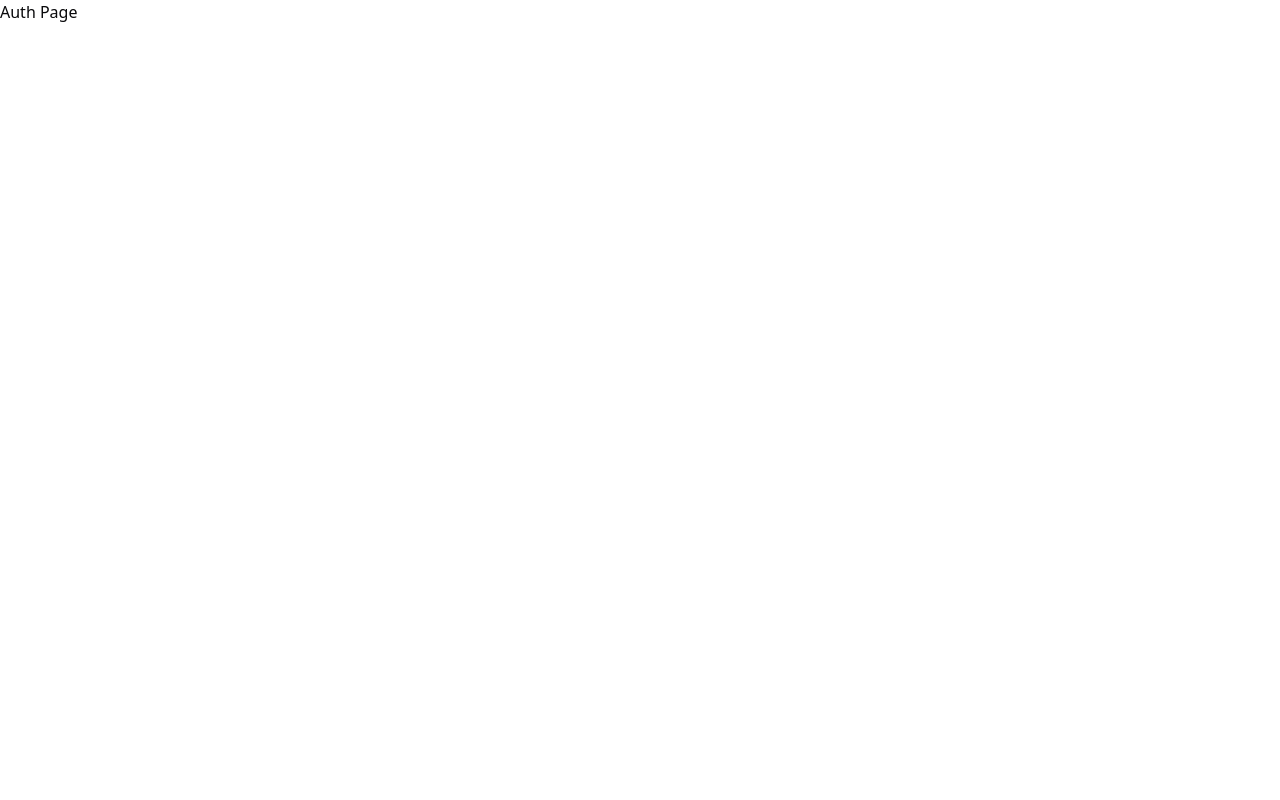
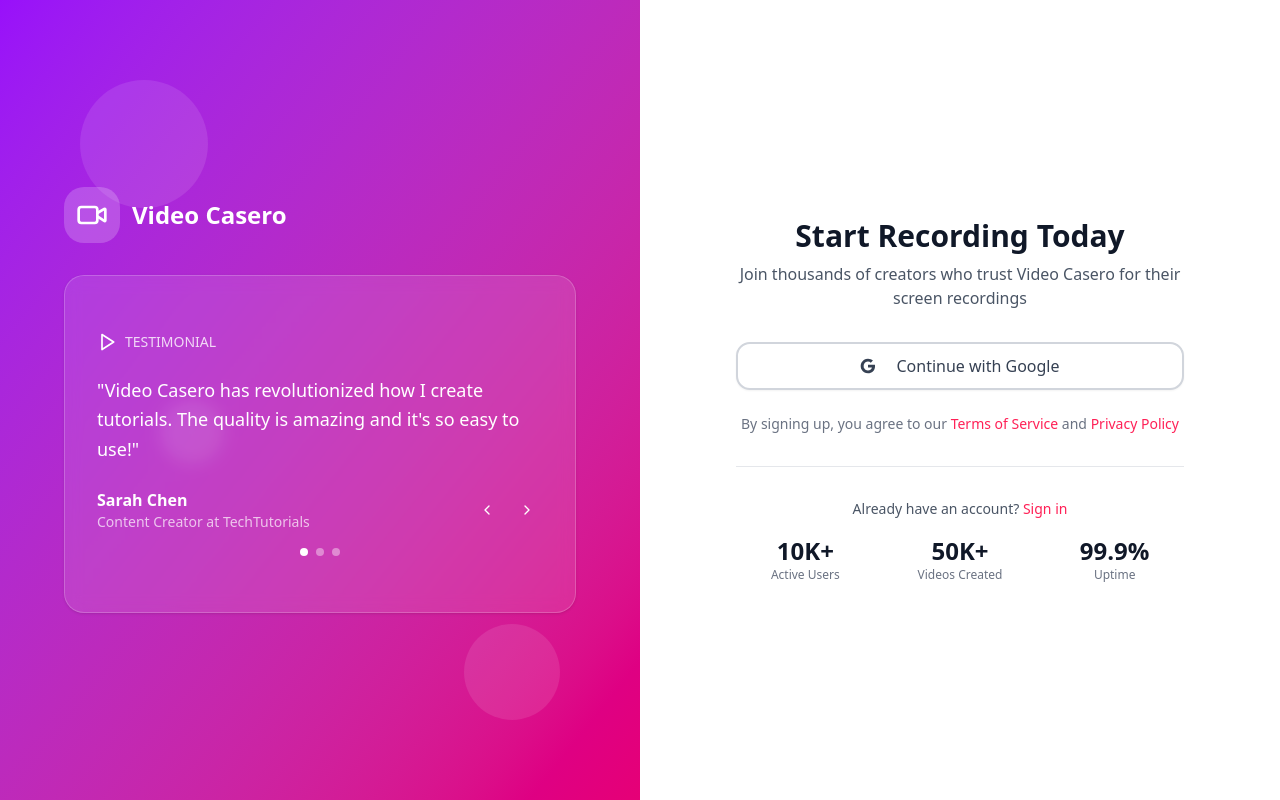
Before and after one commit to chidubemthedev/video-casero, a Next.js app: page /sign-in in a window 1280 px wide. Built offline with nearby package versions, Linux system fonts and the light colour scheme.

Commit message:
added sign up page

```diff
--- a/src/app/(auth)/sign-in/page.tsx
+++ b/src/app/(auth)/sign-in/page.tsx
@@ -1,7 +1,210 @@
+"use client";
+
+import { useState } from "react";
+import { ChevronLeft, ChevronRight, Play, Video } from "lucide-react";
+
+import { Button } from "@/components/ui/button";
+import { Card, CardContent } from "@/components/ui/card";
+
+const testimonials = [
+  {
+    quote:
+      "Video Casero has revolutionized how I create tutorials. The quality is amazing and it's so easy to use!",
+    author: "Sarah Chen",
+    role: "Content Creator",
+    company: "TechTutorials",
+  },
+  {
+    quote:
+      "I've tried many screen recording tools, but Video Casero is by far the most intuitive and reliable.",
+    author: "Marcus Rodriguez",
+    role: "Product Manager",
+    company: "StartupFlow",
+  },
+  {
+    quote:
+      "The sharing features are incredible. I can get feedback on my recordings instantly from my team.",
+    author: "Emily Watson",
+    role: "UX Designer",
+    company: "DesignStudio",
+  },
+];
+
 const Page = () => {
+  const [currentTestimonial, setCurrentTestimonial] = useState(0);
+
+  const nextTestimonial = () => {
+    setCurrentTestimonial((prev) => (prev + 1) % testimonials.length);
+  };
+
+  const prevTestimonial = () => {
+    setCurrentTestimonial(
+      (prev) => (prev - 1 + testimonials.length) % testimonials.length
+    );
+  };
+
   return (
-    <div>
-      <h1>Auth Page</h1>
+    <div className="min-h-screen flex flex-col lg:flex-row">
+      {/* Left Column - Testimonials */}
+      <div className="lg:w-1/2 bg-gradient-to-br from-purple-600 to-pink-600 p-8 lg:p-12 flex flex-col justify-center relative overflow-hidden">
+        {/* Background decoration */}
+        <div className="absolute inset-0 opacity-10">
+          <div className="absolute top-20 left-20 w-32 h-32 rounded-full bg-white"></div>
+          <div className="absolute bottom-20 right-20 w-24 h-24 rounded-full bg-white"></div>
+          <div className="absolute top-1/2 left-1/4 w-16 h-16 rounded-full bg-white"></div>
+        </div>
+
+        <div className="relative z-10 max-w-lg mx-auto">
+          <div className="flex items-center gap-3 mb-8">
+            <div className="bg-white/20 p-3 rounded-xl">
+              <Video className="h-8 w-8 text-white" />
+            </div>
+            <h1 className="text-2xl font-bold text-white">Video Casero</h1>
+          </div>
+
+          <Card className="bg-white/10 backdrop-blur-sm border-white/20">
+            <CardContent className="p-8">
+              <div className="flex items-center gap-2 mb-6">
+                <Play className="h-5 w-5 text-white" />
+                <span className="text-white/80 text-sm font-medium">
+                  TESTIMONIAL
+                </span>
+              </div>
+
+              <blockquote className="text-white text-lg leading-relaxed mb-6">
+                &quot;{testimonials[currentTestimonial].quote}&quot;
+              </blockquote>
+
+              <div className="flex items-center justify-between">
+                <div>
+                  <div className="text-white font-semibold">
+                    {testimonials[currentTestimonial].author}
+                  </div>
+                  <div className="text-white/70 text-sm">
+                    {testimonials[currentTestimonial].role} at{" "}
+                    {testimonials[currentTestimonial].company}
+                  </div>
+                </div>
+
+                <div className="flex gap-2">
+                  <Button
+                    variant="ghost"
+                    size="icon"
+                    onClick={prevTestimonial}
+                    className="text-white hover:bg-white/20 h-8 w-8"
+                  >
+                    <ChevronLeft className="h-4 w-4" />
+                  </Button>
+                  <Button
+                    variant="ghost"
+                    size="icon"
+                    onClick={nextTestimonial}
+                    className="text-white hover:bg-white/20 h-8 w-8"
+                  >
+                    <ChevronRight className="h-4 w-4" />
+                  </Button>
+                </div>
+              </div>
+
+              <div className="flex gap-2 mt-4 justify-center">
+                {testimonials.map((_, index) => (
+                  <button
+                    key={index}
+                    onClick={() => setCurrentTestimonial(index)}
+                    className={`w-2 h-2 rounded-full transition-all ${
+                      index === currentTestimonial ? "bg-white" : "bg-white/40"
+                    }`}
+                  />
+                ))}
+              </div>
+            </CardContent>
+          </Card>
+        </div>
+      </div>
+
+      {/* Right Column - Sign Up */}
+      <div className="lg:w-1/2 p-8 lg:p-12 flex flex-col justify-center bg-white">
+        <div className="max-w-md mx-auto w-full">
+          <div className="text-center mb-8">
+            <h2 className="text-3xl font-bold text-gray-900 mb-2">
+              Start Recording Today
+            </h2>
+            <p className="text-gray-600">
+              Join thousands of creators who trust Video Casero for their screen
+              recordings
+            </p>
+          </div>
+
+          <div className="space-y-6">
+            <Button
+              className="w-full h-12 text-base font-medium bg-white border-2 border-gray-300 text-gray-700 hover:bg-gray-50 hover:border-gray-400 transition-colors"
+              variant="outline"
+            >
+              <svg className="w-5 h-5 mr-3" viewBox="0 0 24 24">
+                <path
+                  fill="currentColor"
+                  d="M22.56 12.25c0-.78-.07-1.53-.2-2.25H12v4.26h5.92c-.26 1.37-1.04 2.53-2.21 3.31v2.77h3.57c2.08-1.92 3.28-4.74 3.28-8.09z"
+                />
+                <path
+                  fill="currentColor"
+                  d="M12 23c2.97 0 5.46-.98 7.28-2.66l-3.57-2.77c-.98.66-2.23 1.06-3.71 1.06-2.86 0-5.29-1.93-6.16-4.53H2.18v2.84C3.99 20.53 7.7 23 12 23z"
+                />
+                <path
+                  fill="currentColor"
+                  d="M5.84 14.09c-.22-.66-.35-1.36-.35-2.09s.13-1.43.35-2.09V7.07H2.18C1.43 8.55 1 10.22 1 12s.43 3.45 1.18 4.93l2.85-2.22.81-.62z"
+                />
+                <path
+                  fill="currentColor"
+                  d="M12 5.38c1.62 0 3.06.56 4.21 1.64l3.15-3.15C17.45 2.09 14.97 1 12 1 7.7 1 3.99 3.47 2.18 7.07l3.66 2.84c.87-2.6 3.3-4.53 6.16-4.53z"
+                />
+              </svg>
+              Continue with Google
+            </Button>
+
+            <div className="text-center">
+              <p className="text-sm text-gray-500">
+                By signing up, you agree to our{" "}
+                <a href="#" className="text-primary hover:underline">
+                  Terms of Service
+                </a>{" "}
+                and{" "}
+                <a href="#" className="text-primary hover:underline">
+                  Privacy Policy
+                </a>
+              </p>
+            </div>
+          </div>
+
+          <div className="mt-8 pt-8 border-t border-gray-200">
+            <div className="text-center">
+              <p className="text-sm text-gray-600 mb-4">
+                Already have an account?{" "}
+                <a
+                  href="#"
+                  className="text-primary hover:underline font-medium"
+                >
+                  Sign in
+                </a>
+              </p>
+            </div>
+
+            <div className="grid grid-cols-3 gap-4 text-center">
+              <div>
+                <div className="text-2xl font-bold text-gray-900">10K+</div>
+                <div className="text-xs text-gray-500">Active Users</div>
+              </div>
+              <div>
+                <div className="text-2xl font-bold text-gray-900">50K+</div>
+                <div className="text-xs text-gray-500">Videos Created</div>
+              </div>
+              <div>
+                <div className="text-2xl font-bold text-gray-900">99.9%</div>
+                <div className="text-xs text-gray-500">Uptime</div>
+              </div>
+            </div>
+          </div>
+        </div>
+      </div>
     </div>
   );
 };
```
